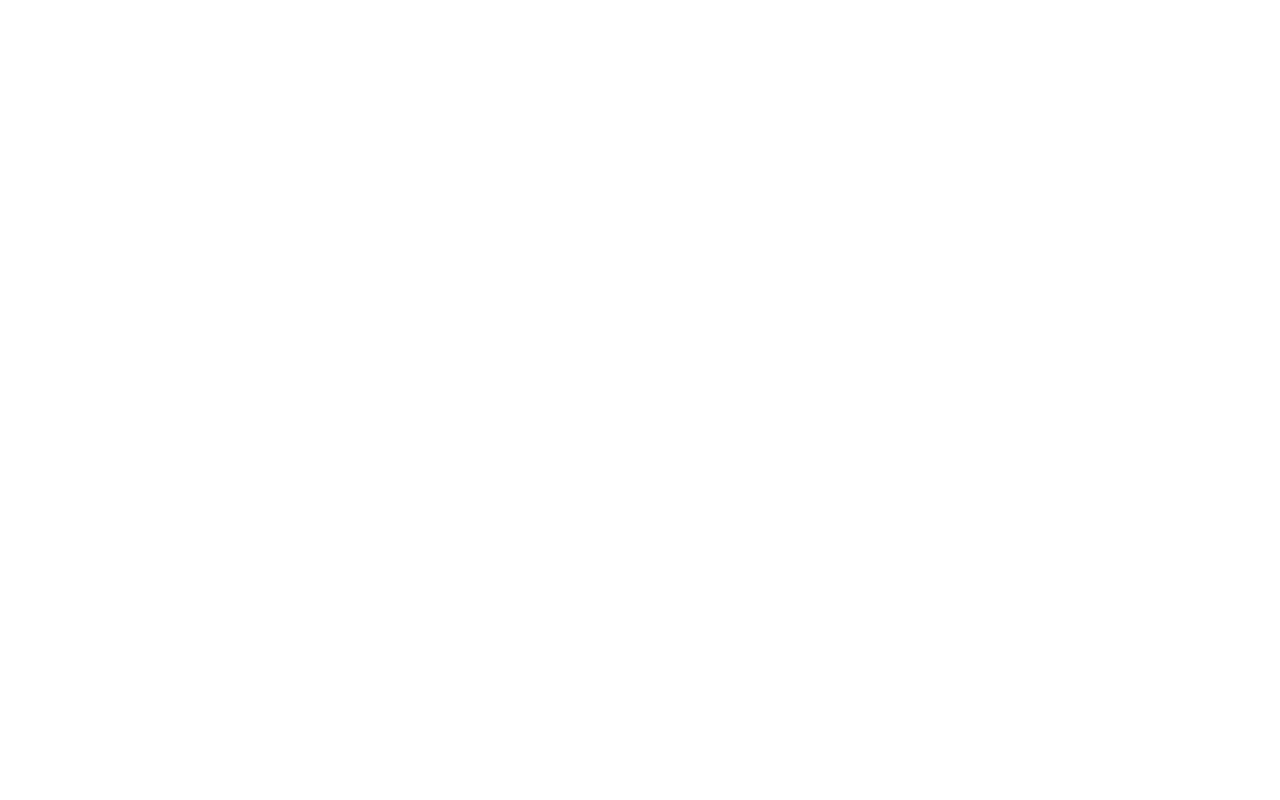
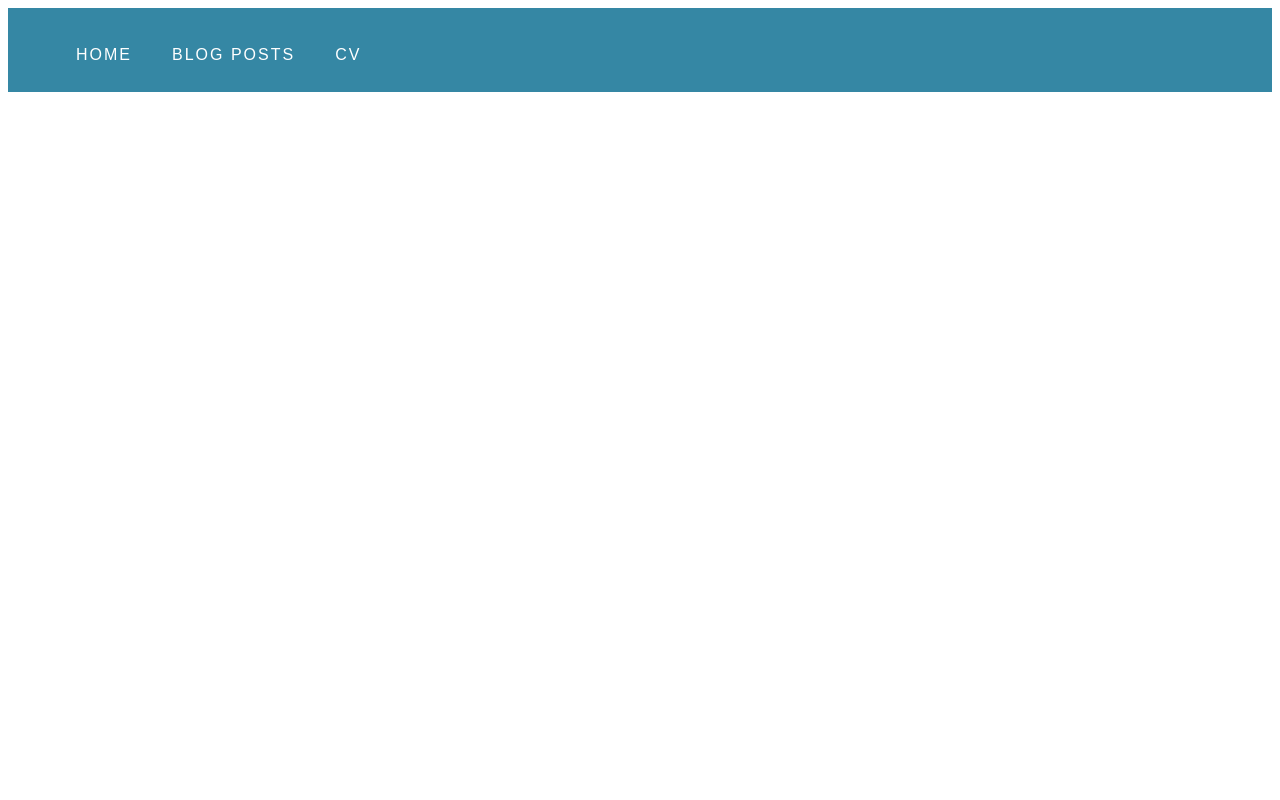
Before and after one commit to dimitrisnikolaou10/dimitrisnikolaou10.github.io, a plain HTML site: page index.html in a window 1280 px wide. Shown: the top 800 px of the page. Drawn offline with Linux system fonts and the light colour scheme.

Commit message:
new format structure

```diff
--- a/index.html
+++ b/index.html
@@ -2,13 +2,15 @@
 <html>
   <head>
     <link href="https://fonts.googleapis.com/css?family=Open+Sans" rel="stylesheet">
+    <link href="style.css" type="text/css" rel="stylesheet">
     <meta charset="utf-8">
-<!--     <title>My test page</title>
- -->  </head>
+  </head>
   <body>
-<!--     <h1>sample website</h1>
- -->    <embed src="Dimi_cv.pdf" width="800px" height="2100px" />
-    </p>
-<!--     <script src="scripts/main.js"></script>
- -->  </body>
+    <ul class="navigation">
+      <li>Home</li>
+      <li>Blog posts</li>
+      <li>CV</li>
+    </ul>
+    <!-- <embed src="Dimi_cv.pdf" width="800px" height="2100px" /> -->
+  </body>
 </html>
--- /dev/null
+++ b/style.css
@@ -0,0 +1,27 @@
+.navigation {
+  box-sizing: border-box;
+  background-color: #3587A4;
+  overflow: auto;
+  padding: 18px 50px;
+  position: relative;
+  top: 0;
+  width: 100%;
+  z-index: 999;
+}
+
+ul {
+  padding: 0;
+  margin: 0;
+}
+
+li {
+  color: #FFF;
+  display: inline-block;
+  font-family: 'Oxygen', sans-serif;
+  font-size: 16px;
+  font-weight: 300;
+  letter-spacing: 2px;
+  margin: 0;
+  padding: 20px 18px 10px 18px;
+  text-transform: uppercase;
+}
```
